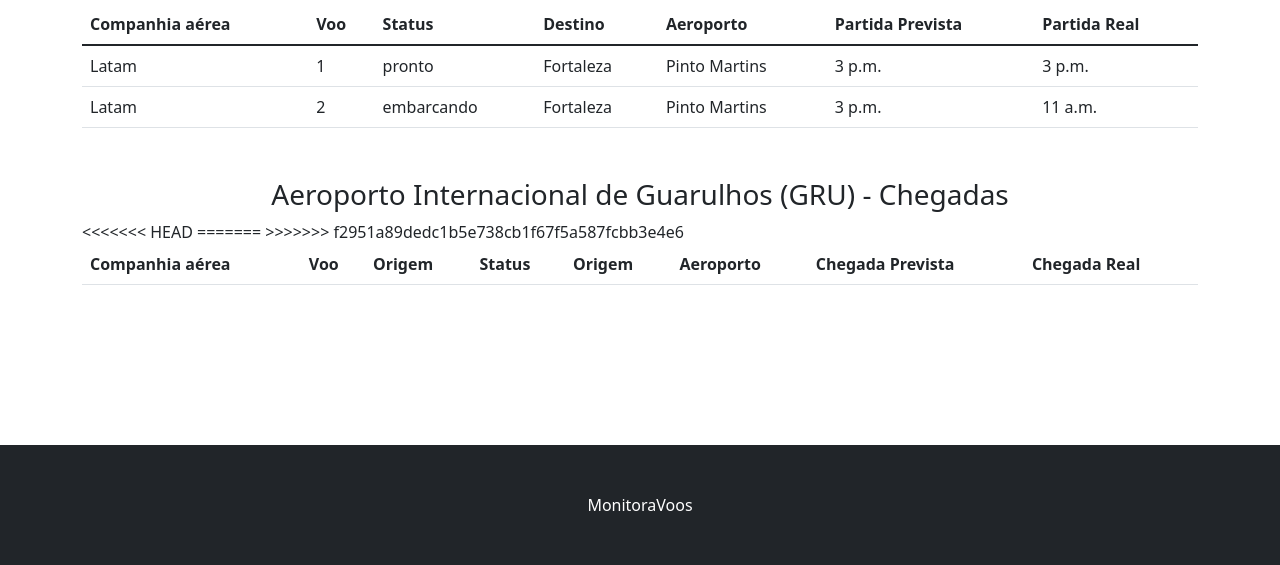
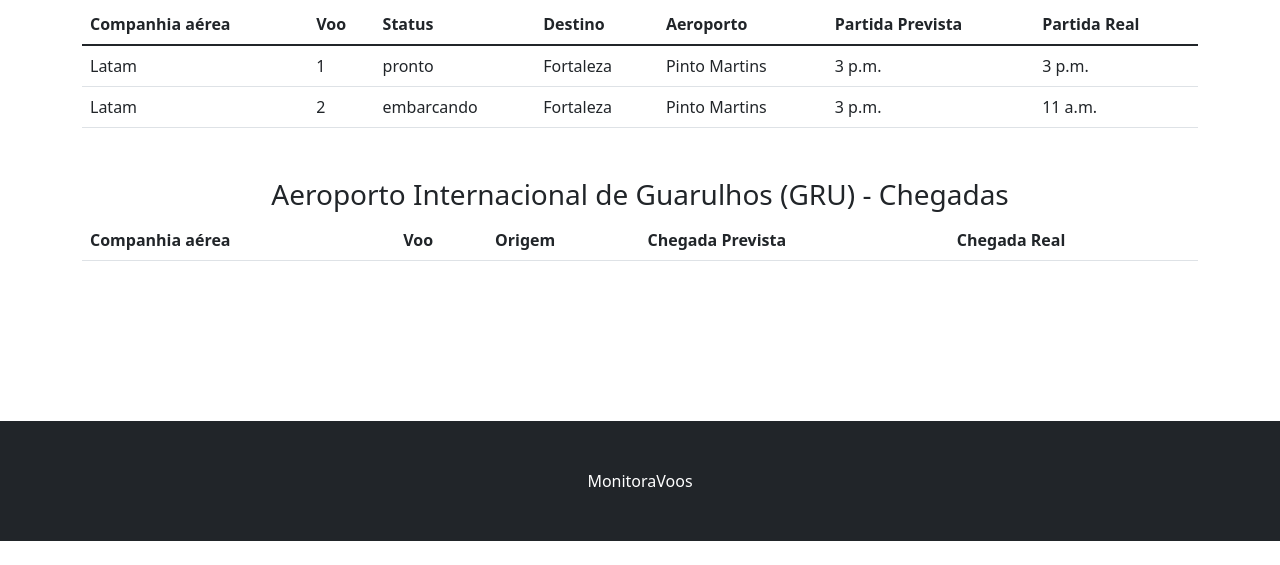
Before and after one commit to vinibalvarenga/MonitoraVoos, a Django app: page / in a window 1280 px wide. Shown: the part 638-1203 px from the top of the page. After the commit the page ends 1179 px from the top, so only its background shows below. Run offline with Django 4.2, Linux system fonts and the light colour scheme; a user stored in the database is signed in; data comes from the database, SQL or seed files in the repository; lists and menus that the app fills with data are empty; some libraries are stand-ins or nearby versions.

Commit message:
Revert "conflitos"
This reverts commit dc6d992f07ad0dea0b9fc8fc935d3ba76eebb107, reversing
changes made to c4f596c3be886db3ac757db7007bcde1528eb1e5.

```diff
--- a/rota/models.py
+++ b/rota/models.py
@@ -107,7 +107,6 @@ class RotaUpdateForm(ModelForm):
         super(RotaUpdateForm, self).clean()
 
         aeronave = self.cleaned_data.get('aeronave')
-
         hora_partida_prevista = self.cleaned_data.get('hora_partida_prevista')
         hora_chegada_prevista = self.cleaned_data.get('hora_chegada_prevista')
 
@@ -116,11 +115,9 @@ class RotaUpdateForm(ModelForm):
             self._errors['hora_chegada_prevista'] = self.error_class([
                 'Hora de chegada deve ser maior que hora de partida'])
 
-
         if aeronave not in ["A320", "A330", "747", "777"]:
              self._errors['aeronave'] = self.error_class([
                 'Aeronave não registrada no sistema'])
-
 
         return self.cleaned_data
 
--- a/templates/area_logada.html
+++ b/templates/area_logada.html
@@ -112,13 +112,7 @@
               <tr>
                 <th scope="col">Companhia aérea</th>
                 <th scope="col">Voo</th>
-<<<<<<< HEAD
                 <th scope="col">Origem</th>
-=======
-                <th scope="col">Status</th>
-                <th scope="col">Origem</th>
-                <th scope="col">Aeroporto</th>
->>>>>>> f2951a89dedc1b5e738cb1f67f5a587fcbb3e4e6
                 <th scope="col">Chegada Prevista</th>
                 <th scope="col">Chegada Real</th>
               </tr>
@@ -129,13 +123,7 @@
                 <tr>
                     <td>{{ voo.rota.companhia_aerea }}</td>
                     <td>{{ voo.id }}</td>
-<<<<<<< HEAD
                     <td>{{ voo.rota.origem }}</td>
-=======
-                    <td>{{ voo.get_status_display }}</td>
-                    <td>{{ voo.rota.origem }}</td>
-                    <td>{{ voo.rota.aeroporto_partida }}</td>
->>>>>>> f2951a89dedc1b5e738cb1f67f5a587fcbb3e4e6
                     <td>{{ voo.rota.hora_chegada_prevista }}</td>
                     <td>{{ voo.hora_chegada }}</td>
                 </tr>
```
